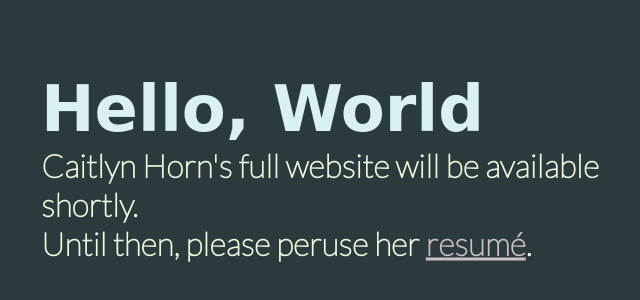
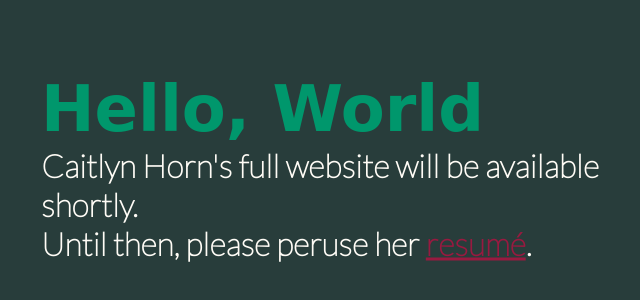
Before and after one commit to chorn0327/chorn0327.github.io, a plain HTML site: page index.html in a window 1280 px wide. Shown: the part 254-554 px from the top of the page, without its empty margins (279-919 px from the left). Drawn offline with Linux system fonts and the light colour scheme; a web font is replaced by a local one.

Commit message:
Update style.css

```diff
--- a/style.css
+++ b/style.css
@@ -1,19 +1,19 @@
 body{
-	background-color: #2B3A3D;
-	color: #D9F1F0;
+	background-color: #283D3B;
+	color: #FFFCF6;
 }
 
 .hello{
 	font-size: 2em;
 	font-family: 'Petit Formal Script', cursive;
+	color: #00976C;
 }
 .body-copy{
 	font-family:'Lato', sans-serif;
 	font-weight:light;
-	color:#F3FBDF;
 }
 a{
-	color:#CEC0C6;
+	color:#981A40;
 }
 .center{
 	position:fixed;
```
